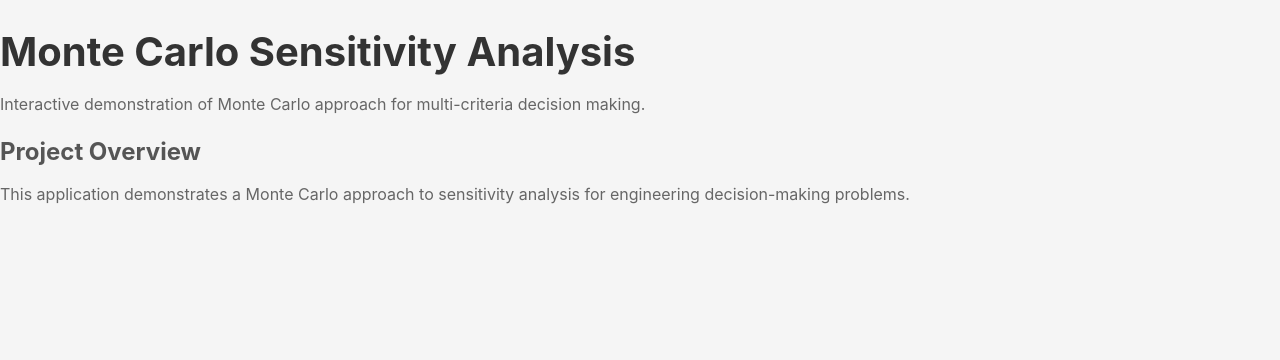
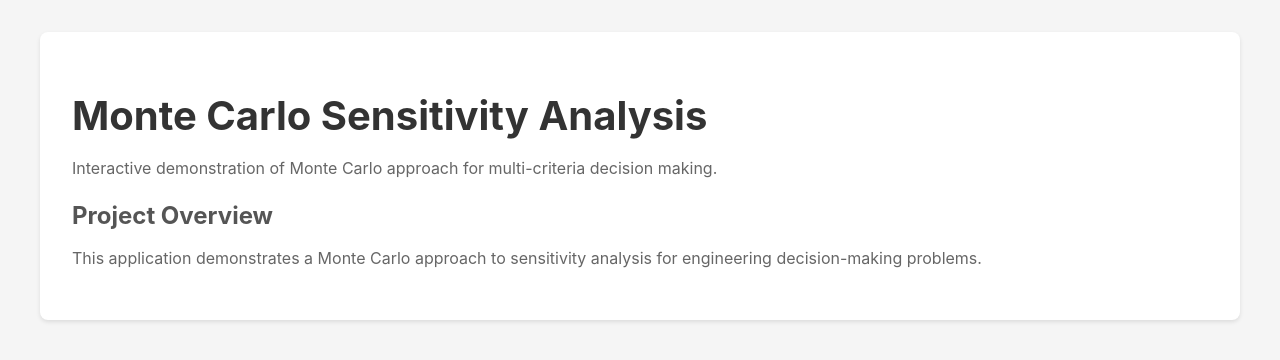
Before and after one commit to thelucenguyen/monte-carlo-sensitivity-analysis, a Next.js app: page / in a window 1280 px wide. Shown: the top 360 px of the page. Built offline with nearby package versions, Linux system fonts and the light colour scheme.

Commit message:
Update page.tsx

```diff
--- a/app/page.tsx
+++ b/app/page.tsx
@@ -1,13 +1,13 @@
 export default function Home() {
   return (
-    <div className="max-w-4xl mx-auto p-8">
-      <h1 className="text-4xl font-bold mb-4">Monte Carlo Sensitivity Analysis</h1>
-      <p className="text-lg text-gray-600 mb-8">
-        Interactive demonstration of Monte Carlo approach for multi-criteria decision making.
-      </p>
+    <div className="container">
+      <div className="card">
+        <h1>Monte Carlo Sensitivity Analysis</h1>
+        <p>
+          Interactive demonstration of Monte Carlo approach for multi-criteria decision making.
+        </p>
 
-      <div className="bg-white rounded-lg shadow p-6">
-        <h2 className="text-2xl font-semibold mb-4">Project Overview</h2>
+        <h2>Project Overview</h2>
         <p>This application demonstrates a Monte Carlo approach to sensitivity analysis for engineering decision-making problems.</p>
       </div>
     </div>
```
